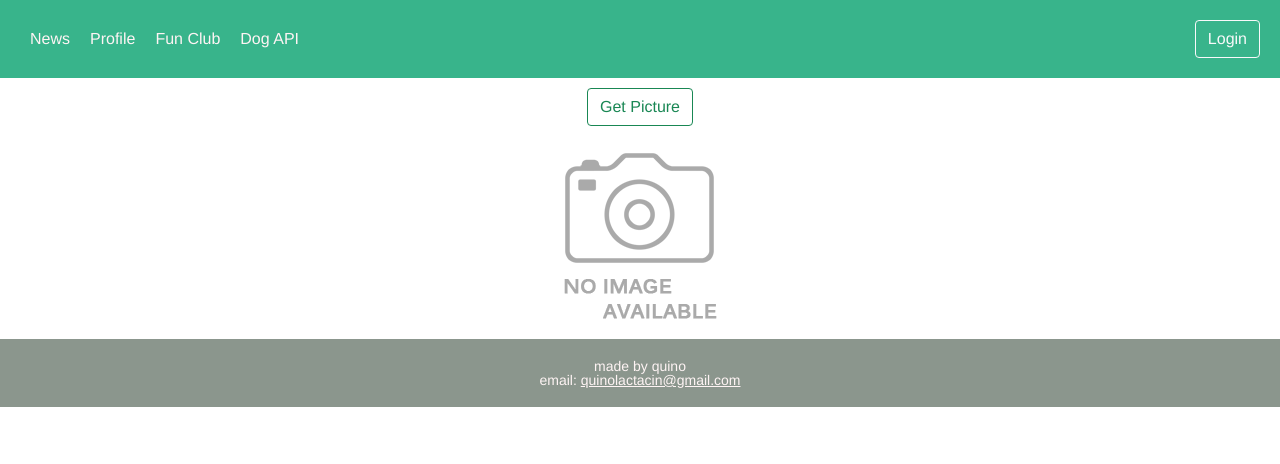
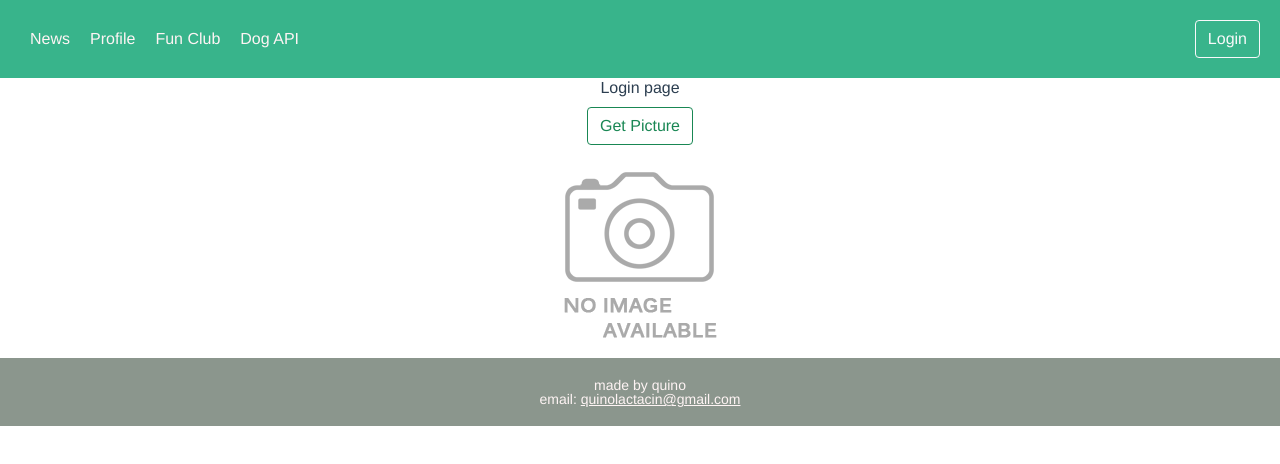
Before and after one commit to quino28/VueForJob, a Vue app in the folder front/: page / in a window 1280 px wide. Shown: the top 464 px of the page. Built offline with nearby package versions, Linux system fonts and the light colour scheme.

Commit message:
show login component

```diff
--- a/front/src/views/Body.vue
+++ b/front/src/views/Body.vue
@@ -1,4 +1,5 @@
 <template>
+  <Login />
   <div style="width: 100%;">
     <b-button variant="outline-success" @click="getPicture" style="display: block; margin: 10px auto;">Get Picture</b-button>
     <img alt='dog' :src="img" style="max-width: 100%; max-height: 300px;">
@@ -7,8 +8,12 @@
 
 <script>
 import axios from 'axios'
+import Login from '../components/Body/Login.vue'
 
 export default {
+  components: {
+    Login,
+  },
   data() {
     return {
       img: '/noimage.png',
```
